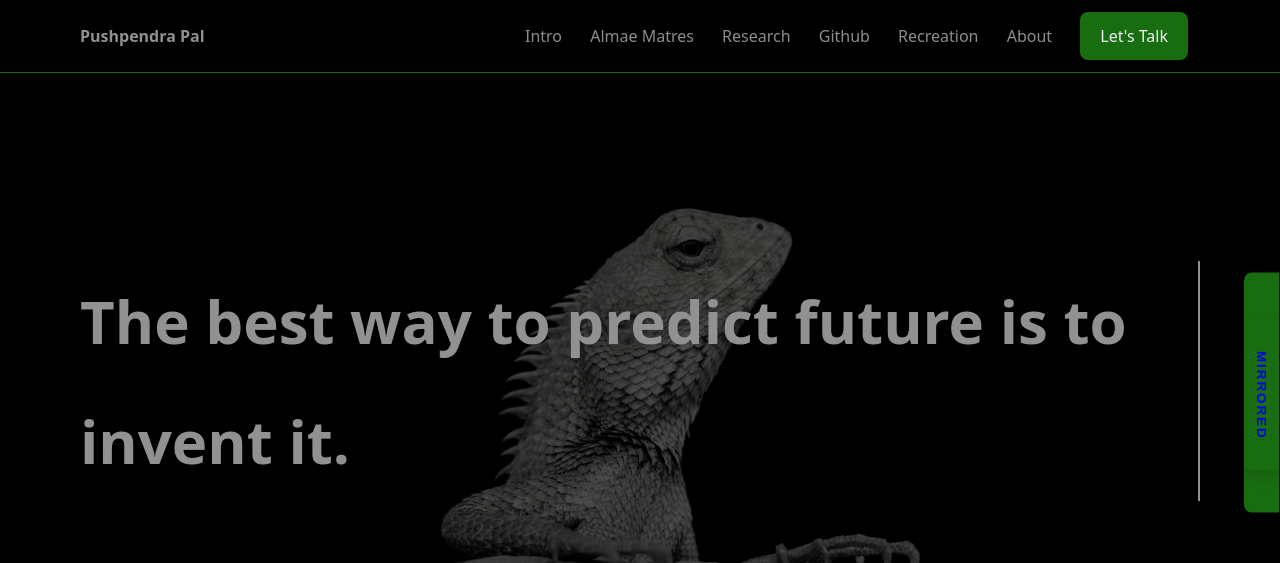
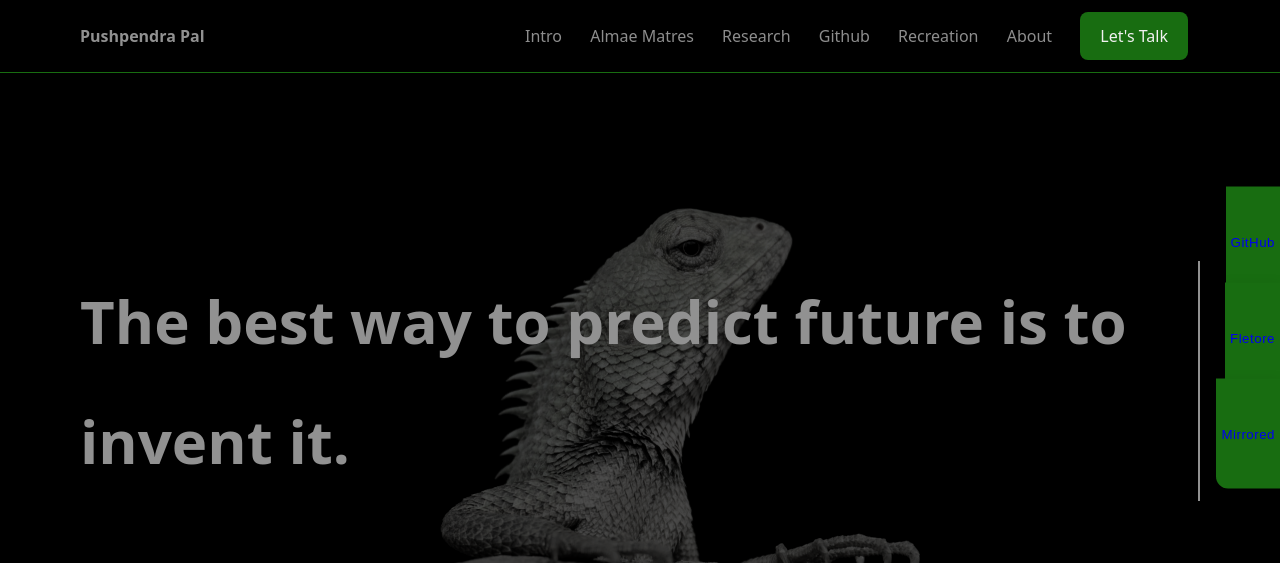
Before and after one commit to pushpadevl/pushpadevl.github.io, a plain HTML site: page index.html in a window 1280 px wide. Shown: the top 563 px of the page. Drawn offline with nearby package versions, Linux system fonts and the light colour scheme.

Commit message:
minor ui

```diff
--- a/index.html
+++ b/index.html
@@ -336,8 +336,8 @@
 </div>
  <div class="notch-buttons">
   <button class="notch-btn notch-1"><a href="https://github.com/pushpadevl" target="_blank">GitHub</a></button>
-  <button class="notch-btn notch-2"><a target="_blank" href="https://pushpadevl.github.io/fletore">CRYPTO</a></button>
-  <button class="notch-btn notch-3"><a href="https://soloist.ai/mirrored" target="_blank">MIRRORED</a></button>
+  <button class="notch-btn notch-2"><a target="_blank" href="https://pushpadevl.github.io/fletore">Fletore</a></button>
+  <button class="notch-btn notch-3"><a href="https://soloist.ai/mirrored" target="_blank">Mirrored</a></button>
 </div>
 
 <script src="./JS/app.js"></script>
--- a/style.css
+++ b/style.css
@@ -39,7 +39,12 @@ body {
   }
 }
 */
-p {font-size: 12px;}
+p {font-size: 12px;  text-align: justify;
+  text-justify: inter-word;
+  word-wrap: break-word;
+  hyphens: auto;
+
+}
 /* Motion helpers */
 .will-reveal { opacity:0; transform: translateY(24px); }
 .revealed { opacity:1 !important; transform:none !important; transition:opacity .9s ease, transform .9s ease; }
@@ -206,7 +211,7 @@ section {
     .section-title { font-size:32px; margin-bottom:16px; }
     .subhead { font-size:28px; color:#444; }
     .kpis { display:grid; grid-template-columns: repeat(auto-fit, minmax(160px,1fr)); gap:16px; }
-    .kpi { background:#111; color:#fff; border-radius:12px; padding:16px; text-align:center; }
+    .kpi { color:#fff; border-radius:12px; padding:16px; text-align:center; }
     .two-col { display:grid; grid-template-columns: 1.2fr 1fr; gap:24px; }
     @media (max-width: 880px) {
       .two-col { grid-template-columns: 1fr; }
@@ -250,26 +255,26 @@ z-index: 1000; /* above page content */
 
 .notch-btn {
  position: fixed;
- height:150px;
-  right: 1px;
+ height:110px;
+  right: 0px;
   z-index: 1000;
   display: inline-block;
-  padding: 10px;
+  padding: 5px;
   color: white;
 
   background: #186d11; /* green */
   text-decoration: none;
-  font-weight: 600;
+  font-weight: 400;
   border: none;
-  border-radius: 8px 0 0 8px;
+  border-radius: 0 0 0 12px;
   box-shadow: 0 6px 16px rgba(0,0,0,0.15);
   cursor: pointer;
   transition: transform 0.15s ease, box-shadow 0.15s ease, background 0.2s;
 
   /* New vertical text style */
-  writing-mode: vertical-lr;
+  writing-mode:sideways-lr;
   /*text-orientation: upright;*/
-  letter-spacing: 2px;
+  letter-spacing: 0.5px;
 }
 
 .notch-btn:hover {
@@ -284,17 +289,19 @@ box-shadow: 0 3px 8px rgba(0,0,0,0.2);
 }
 /* Position the first (top) button */
 .notch-1 {
-  top: 35%;                  /* adjust as needed */
+  top: 24%;                  /* adjust as needed */
   transform: translateY(-5%);
 }
 
 /* Position the second (below) button */
 .notch-2 {
-  bottom: calc(35% );     /* 120px = space between them */
+  top: calc(36%);     /* 120px = space between them */
   transform: translateY(-5%);
 }
-.notch-btn a {
-  text-decoration: none !important;
+
+.notch-3 {
+  top: calc(48%) ;     /* 120px = space between them */
+  transform: translateY(-5%);
 }
-
+.notch-btn a{ text-decoration: none;}
 /* For circ.js */
```
